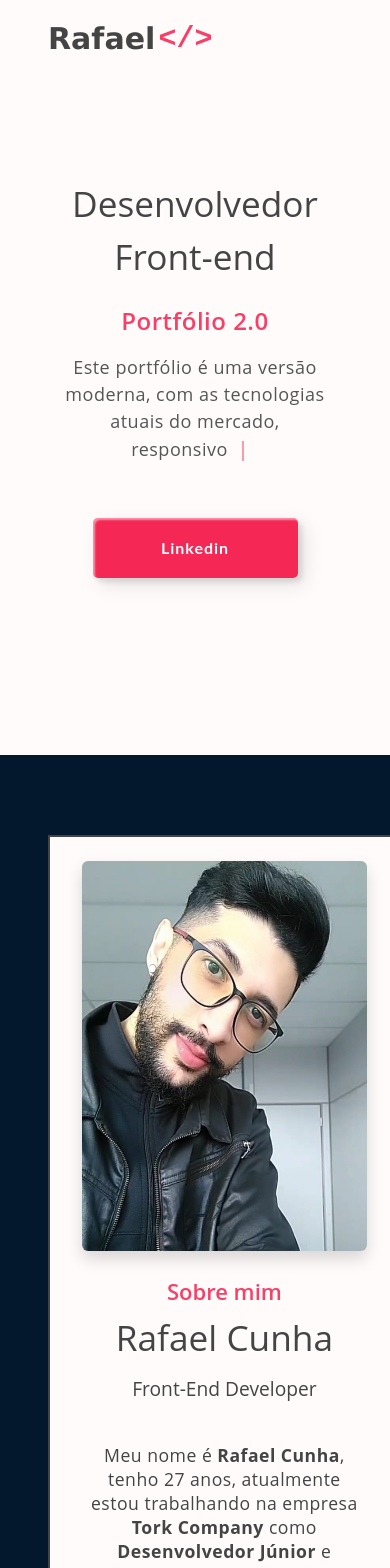
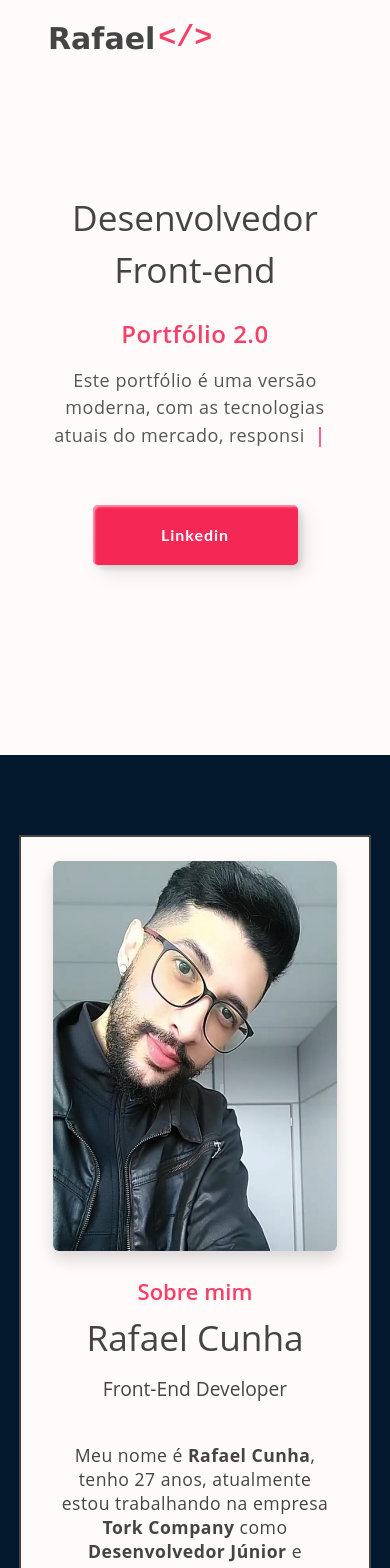
Before and after one commit to dev-rafaelcunha/Portfolio-v2, a React (Create React App) app: page / in a window 390 px wide. Shown: the top 1568 px of the page. Built offline with nearby package versions, Linux system fonts and the light colour scheme.

Commit message:
Ajuste responsividade para celular.

```diff
--- a/src/components/pages/About.jsx
+++ b/src/components/pages/About.jsx
@@ -14,6 +14,8 @@ const Section = styled.section`
     @media (max-width: 991px) {
 
         height: auto;
+        display: flex;
+        justify-content: center;
     }
 `;
 
--- a/src/components/pages/Home.jsx
+++ b/src/components/pages/Home.jsx
@@ -18,7 +18,6 @@ const Main = styled.main`
 const Grid = styled.div`
 
     height: 89.5vh;
-    /* width: 100vw; */
 
     @media (max-width: 991px) {
 
--- a/src/components/pages/Skills.jsx
+++ b/src/components/pages/Skills.jsx
@@ -79,6 +79,11 @@ const Card = styled.a`
         height: 190px;
         width: 190px;
     }
+
+    @media (max-width: 480px) {
+        height: 150px;
+        width: 150px;
+    }
 `;
 
 const TitleSkills = styled.span`
@@ -88,6 +93,11 @@ const TitleSkills = styled.span`
     color: #fff;
     font-weight: bold;
     top: 3px;
+
+    @media (max-width: 480px) {
+
+        display: none;
+    }
 `;
 
 const DescriptionSkills = styled.span`
@@ -98,6 +108,11 @@ const DescriptionSkills = styled.span`
     text-align: center;
     color: #fff;
     font-family: 'Lucida Sans', 'Lucida Sans Regular', 'Lucida Grande', 'Lucida Sans Unicode', Geneva, Verdana, sans-serif;
+
+    @media (max-width: 480px) {
+
+        display: none;
+    }
 `;
 
 function Skills() {
```
